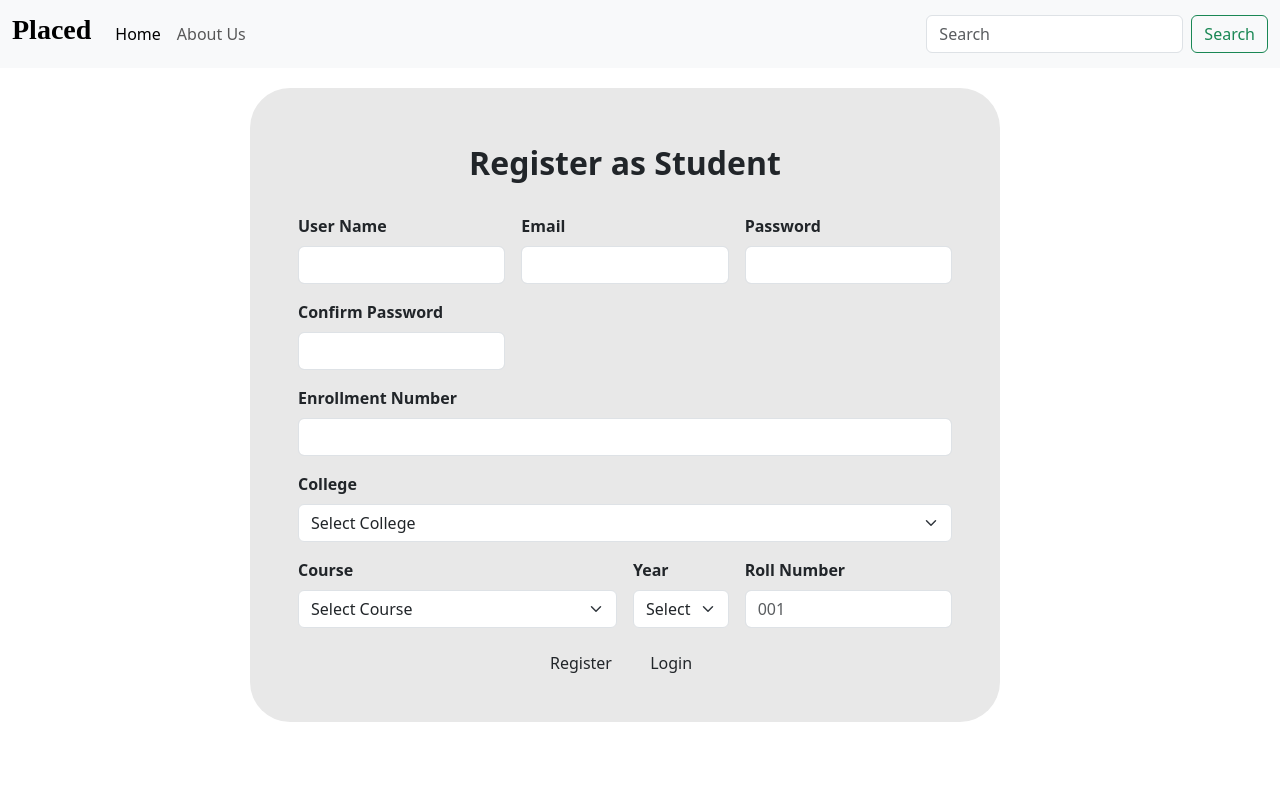
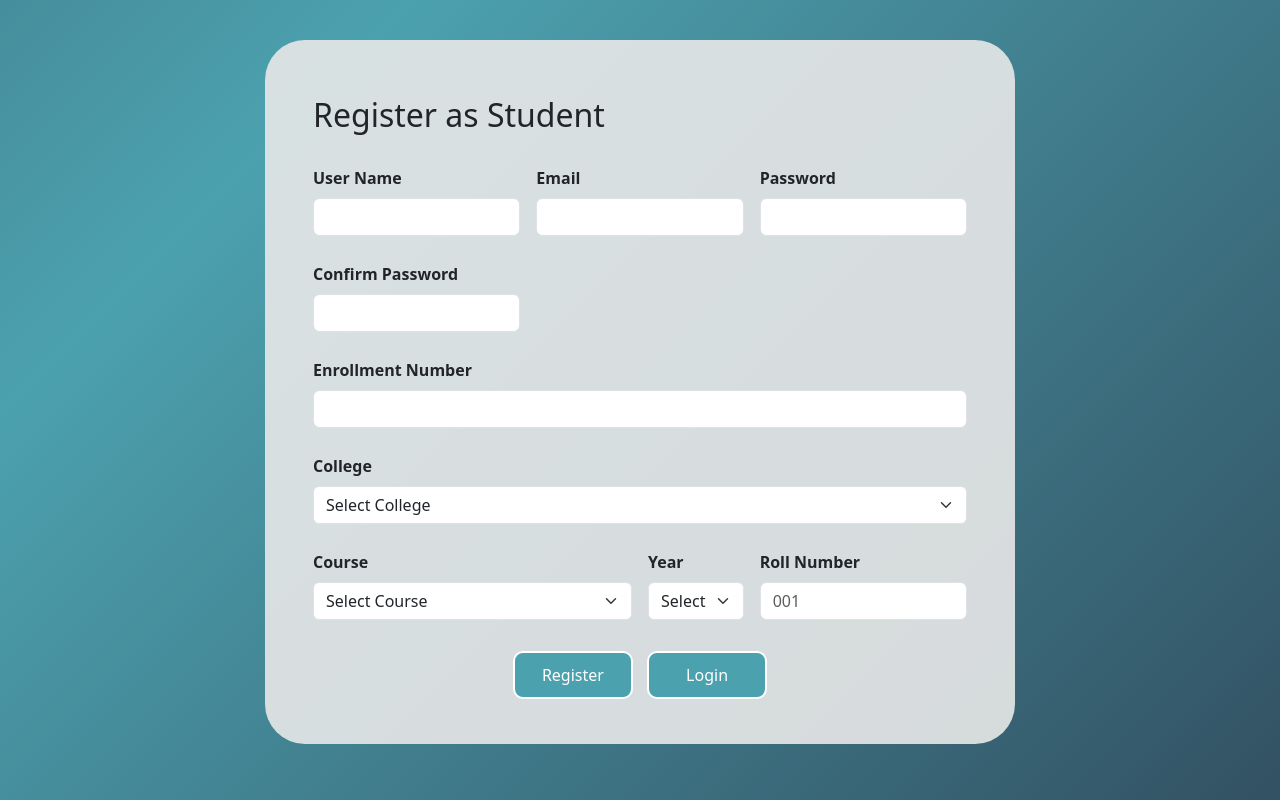
Before and after one commit to Aqib-Ansari/AI_Driven_Placement, a Flask app: page /register_student in a window 1280 px wide. Run offline with Flask 3, Linux system fonts and the light colour scheme; parts of the project's set-up code (start-up, migrations or seed data) failed here and were passed over.

Commit message:
stylling changes

```diff
--- a/templates/student_registration.html
+++ b/templates/student_registration.html
@@ -1,113 +1,108 @@
 <!DOCTYPE html>
 <html lang="en">
 <head>
-    <meta charset="UTF-8" />
-    <meta name="viewport" content="width=device-width, initial-scale=1.0" />
+    <meta charset="UTF-8">
+    <meta name="viewport" content="width=device-width, initial-scale=1.0">
     <title>Placed</title>
-    <link
-        href="https://cdn.jsdelivr.net/npm/bootstrap@5.3.0/dist/css/bootstrap.min.css"
-        rel="stylesheet"
-        integrity="sha384-9ndCyUaIbzAi2FUVXJi0CjmCapSmO7SnpJef0486qhLnuZ2cdeRhO02iuK6FUUVM"
-        crossorigin="anonymous"
-    />
+    <link href="https://cdn.jsdelivr.net/npm/bootstrap@5.3.0/dist/css/bootstrap.min.css" rel="stylesheet" integrity="sha384-9ndCyUaIbzAi2FUVXJi0CjmCapSmO7SnpJef0486qhLnuZ2cdeRhO02iuK6FUUVM" crossorigin="anonymous">
     <link rel="icon" href="{{ url_for('static', filename='favicon.png') }}">
     <style>
         .error-message {
             color: red;
         }
+        .center {
+            display: flex;
+            justify-content: center;
+            align-items: center;
+            min-height: 100vh;
+        }
+        @keyframes gradientBackground {
+          0% {
+            background-position: 0% 50%;
+          }
+          50% {
+            background-position: 100% 50%;
+          }
+          100% {
+            background-position: 0% 50%;
+          }
+        }
+        body {
+            background: linear-gradient(135deg, #2C3E50, #4ca1af, #2C3E50);
+            background-size: 200% 200%;
+            animation: gradientBackground 15s ease infinite;
+        }
+        .btn-register,
+        .btn-login {
+            background-color: #4ca1af;
+            border: 2px solid white;
+            color: white;
+            padding: 10px 20px;
+            font-size: 16px;
+            border-radius: 10px;
+            cursor: pointer;
+            text-decoration: none;
+            margin: 5px;
+            min-width: 120px;
+            transition: background-color 0.3s ease;
+        }
+        .btn-register:hover,
+        .btn-login:hover {
+            background-color: rgba(255, 255, 255, 0.2);
+            border-color: rgba(255, 255, 255, 0.8);
+        }
+        form {
+            max-width: 750px;
+            width: 100%;
+            padding: 40px;
+            border-radius: 40px;
+            background-color: rgba(232, 232, 232, 0.9);
+            animation: fadeIn 0.5s ease;
+        }
+        .form-label {
+            text-align: center;
+        }
+        .form-control, select.form-select {
+            margin-bottom: 10px;
+        }
+        @keyframes fadeIn {
+            from {
+                opacity: 0;
+                transform: translateY(-20px);
+            }
+            to {
+                opacity: 1;
+                transform: translateY(0);
+            }
+        }
     </style>
 </head>
-
 <body>
-<nav class="navbar navbar-expand-lg bg-body-tertiary">
-    <div class="container-fluid">
-        <a
-            class="navbar-brand"
-            href="#"
-            style="
-            font-family: 'Cormorant Garamond';
-            font-style: 'italics';
-            font-size: 30pt
-          "
-        ><h3><b>Placed</b></h3></a
-        >
-        <button
-            class="navbar-toggler"
-            type="button"
-            data-bs-toggle="collapse"
-            data-bs-target="#navbarSupportedContent"
-            aria-controls="navbarSupportedContent"
-            aria-expanded="false"
-            aria-label="Toggle navigation"
-        >
-            <span class="navbar-toggler-icon"></span>
-        </button>
-        <div class="collapse navbar-collapse" id="navbarSupportedContent">
-            <ul class="navbar-nav me-auto mb-2 mb-lg-0">
-                <li class="nav-item">
-                    <a class="nav-link active" aria-current="page" href="index.html">Home</a>
-                </li>
-
-                <li class="nav-item">
-                    <a class="nav-link" href="About_us.html">About Us</a>
-                </li>
-            </ul>
-            <form class="d-flex" role="search">
-                <input
-                    class="form-control me-2"
-                    type="search"
-                    placeholder="Search"
-                    aria-label="Search"
-                />
-                <button class="btn btn-outline-success" type="submit">
-                    Search
-                </button>
-            </form>
-        </div>
-    </div>
-</nav>
-
-<form
-    class="row g-3"
-    style="
-        width: 750px;
-        height: auto;
-        margin-left: 250px;
-        margin-top: 20px;
-        background-color: rgb(232, 232, 232);
-        padding: 40px 40px;
-        border-radius: 40px;
-      "
-    method="POST" action="{{ url_for('register_data') }}"
->
-    <div
-        class="col-12"
-        style="display: flex; justify-content: center; align-items: center"
-    >
-        <label class="form-label" style="text-align: center">
-            <h2><b>Register as Student</b></h2>
-        </label>
+<div class="center">
+    <form class="row g-3" method="POST" action="{{ url_for('register_data') }}">
+        <div class="col-12">
+            <label class="form-label"><h2>Register as Student</h2></label>
         </div>
         <div class="col-md-4">
             <label for="inputEmail4" class="form-label"><b>User Name</b></label>
-        <input type="text" class="form-control" id="inputEmail4" name="username"  maxlength="20" required />
+            <input type="text" class="form-control" id="inputEmail4" name="username" maxlength="20" required>
         </div>
         <div class="col-md-4">
             <label for="inputPassword4" class="form-label"><b>Email</b></label>
-        <input type="email" class="form-control" id="inputPassword4" name="email" required />
+            <input type="email" class="form-control" id="inputPassword4" name="email" required>
         </div>
         <div class="col-md-4">
             <label for="inputPassword" class="form-label"><b>Password</b></label>
-      <input type="password" class="form-control" id="inputPassword" name="pass1" minlength="8" maxlength="16" required />
+            <input type="password" class="form-control" id="inputPassword" name="pass1" minlength="8" maxlength="16" required>
         </div>
         <div class="col-md-4">
             <label for="confirmPassword" class="form-label"><b>Confirm Password</b></label>
-      <input type="password" class="form-control" id="confirmPassword" name="pass2" minlength="8" maxlength="16" required />
+            <input type="password" class="form-control" id="confirmPassword" name="pass2" minlength="8" maxlength="16" required>
             <div id="passwordError" class="error-message"></div>
         </div>
         <div class="col-12">
             <label for="inputAddress" class="form-label"><b>Enrollment Number</b></label>
-        <input type="text" class="form-control" id="inputAddress" name="Enrolno" minlength="16" maxlength="16" required />
+            <input type="text" class="form-control" id="inputAddress" name="Enrolno" minlength="16" maxlength="16" required>
             <div id="enrollmentError" class="error-message"></div>
         </div>
         <div class="col-12">
@@ -133,7 +128,6 @@
                 <option value="M.Sc. In Data Sciences">M.Sc. In Data Sciences</option>
             </select>
         </div>
-
         <div class="col-md-2">
             <label for="inputState" class="form-label"><b>Year</b></label>
             <select id="inputState" class="form-select" name="year" required>
@@ -146,18 +140,20 @@
         </div>
         <div class="col-md-4">
             <label for="inputZip" class="form-label"><b>Roll Number</b></label>
-      <input type="text" class="form-control" id="inputZip" name="rollno" pattern="\d{3}" title="Roll number must have the first 6 letters followed by 3 digits" minlength="3" maxlength="3" required placeholder="001"/>
+            <input type="text" class="form-control" id="inputZip" name="rollno" pattern="\d{3}" title="Roll number must have the first 6 letters followed by 3 digits" minlength="3" maxlength="3" required placeholder="001">
             <div id="rollNumberError" class="error-message"></div>
         </div>
-
-
         <div class="col-12 text-center">
-        <button type="submit" class="btn btn-register">Register</button>
-        <a href="/login" type="button" class="btn btn-login mx-2">Login</a>
+            <button type="submit" class="btn btn-success btn-register" onclick="showSuccess()">Register</button>
+            <a href="/login" class="btn btn-login">Login</a>
         </div>
     </form>
+</div>
+<script>
+    function showSuccess() {
+        alert("You have been registered successfully!");
+    }
 
-<script>
     document.addEventListener('DOMContentLoaded', function () {
         const passwordInput = document.getElementById('inputPassword');
         const confirmPasswordInput = document.getElementById('confirmPassword');
@@ -209,7 +205,5 @@
         });
     });
 </script>
-
-
 </body>
 </html>
```
Also changed, not shown: templates/company_registration.html (+68 -41 lines). Lines whose indentation alone changed are shown as unchanged.
